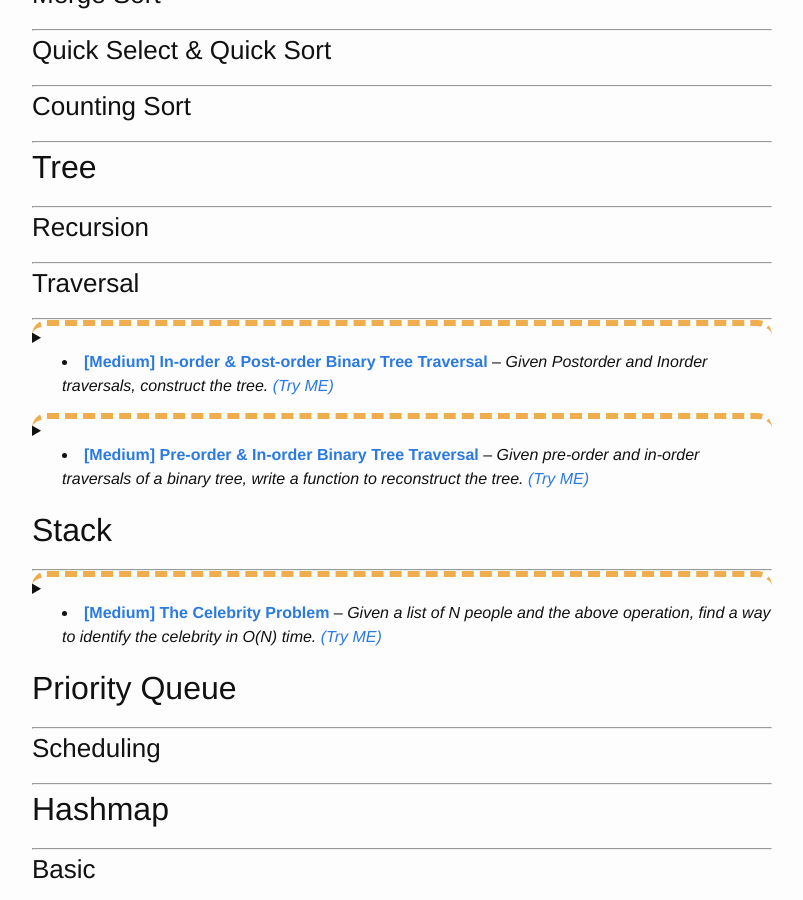
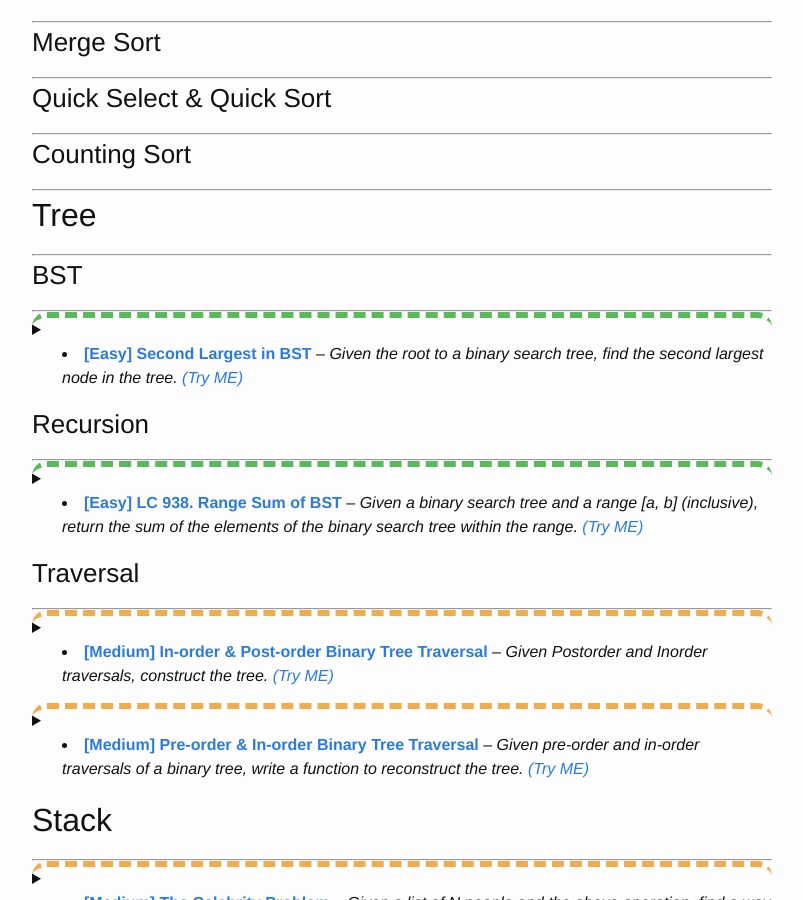
Before and after one commit to trsong/trsong.github.io, a Jekyll site: the page built from _posts/2019-04-01-DailyQuestionsByCategory.md, in a window 1280 px wide and 900 px high, scrolled down 2140 px. Shown: the whole window, without its empty margins (238-1041 px from the left). Built offline with Jekyll 4.4.1, drawn with Linux system fonts in a browser that asks for light colours; some of the changed text lies outside the part shown.

Commit message:
Add couple more question to categories

````diff
--- a/_posts/2019-04-01-DailyQuestionsByCategory.md
+++ b/_posts/2019-04-01-DailyQuestionsByCategory.md
@@ -79,8 +79,50 @@ categories: Python/Java
 ## Tree
 ---
 
+### BST
+---
+
+<details>
+<summary class="lc_e">
+
+- [**\[Easy\] Second Largest in BST**](https://trsong.github.io/python/java/2020/05/02/DailyQuestionsMay/#jul-24-2020-medium-second-largest-in-bst) -- *Given the root to a binary search tree, find the second largest node in the tree.* [*\(Try ME\)*](https://repl.it/@trsong/Find-Second-Largest-in-BST-1)
+
+</summary>
+<div>
+
+**Question:** Given the root to a binary search tree, find the second largest node in the tree.
+
+</div>
+</details>
+
 ### Recursion
 ---
+
+<details>
+<summary class="lc_e">
+
+- [**\[Easy\] LC 938. Range Sum of BST**](https://trsong.github.io/python/java/2020/05/02/DailyQuestionsMay/#jul-22-2020-lc-938-easy-range-sum-of-bst) -- *Given a binary search tree and a range [a, b] (inclusive), return the sum of the elements of the binary search tree within the range.* [*\(Try ME\)*](https://repl.it/@trsong/Find-Range-Sum-of-BST-1)
+
+</summary>
+<div>
+
+**Question:** Given a binary search tree and a range `[a, b]` (inclusive), return the sum of the elements of the binary search tree within the range.
+
+**Example:**
+```py
+Given the range [4, 9] and the following tree:
+
+    5
+   / \
+  3   8
+ / \ / \
+2  4 6  10
+
+return 23 (5 + 4 + 6 + 8).
+```
+
+</div>
+</details>
 
 
 
@@ -275,9 +317,50 @@ Output: [4, 2, 1, 3, 6] or [5, 2, 1, 3, 6]
 ### Union Find
 ---
 
+### A-Star
+---
+
+
+<details>
+<summary class="lc_h">
+
+- [**\[Hard\] Minimum Step to Reach One**](https://trsong.github.io/python/java/2020/05/02/DailyQuestionsMay/#jul-26-2020-easy-minimum-step-to-reach-one) -- *Given a positive integer N, find the smallest number of steps it will take to reach 1.* [*\(Try ME\)*](https://repl.it/@trsong/Test-Find-Minimum-Step-to-Reach-One)
+
+</summary>
+<div>
+
+**Question:** Given a positive integer `N`, find the smallest number of steps it will take to reach `1`.
+
+There are two kinds of permitted steps:
+- You may decrement `N` to `N - 1`.
+- If `a * b = N`, you may decrement `N` to the larger of `a` and `b`.
+
+For example, given `100`, you can reach `1` in five steps with the following route: `100 -> 10 -> 9 -> 3 -> 2 -> 1`.
+
+</div>
+</details>
+
 
 ## Backtracking
 ---
+
+
+<details>
+<summary class="lc_m">
+
+- [**\[Medium\] LC 93. All Possible Valid IP Address Combinations**](https://trsong.github.io/python/java/2020/05/02/DailyQuestionsMay/#jul-23-2020-lc-93-medium-all-possible-valid-ip-address-combinations) -- *Given a string of digits, generate all possible valid IP address combinations.* [*\(Try ME\)*](https://repl.it/@trsong/Find-All-Possible-Valid-IP-Address-Combinations-1)
+
+</summary>
+<div>
+
+**Question:** Given a string of digits, generate all possible valid IP address combinations.
+
+IP addresses must follow the format A.B.C.D, where A, B, C, and D are numbers between `0` and `255`. Zero-prefixed numbers, such as `01` and `065`, are not allowed, except for `0` itself.
+
+For example, given `"2542540123"`, you should return `['254.25.40.123', '254.254.0.123']`
+
+</div>
+</details>
 
 
 ## Dynamic Programming
````
